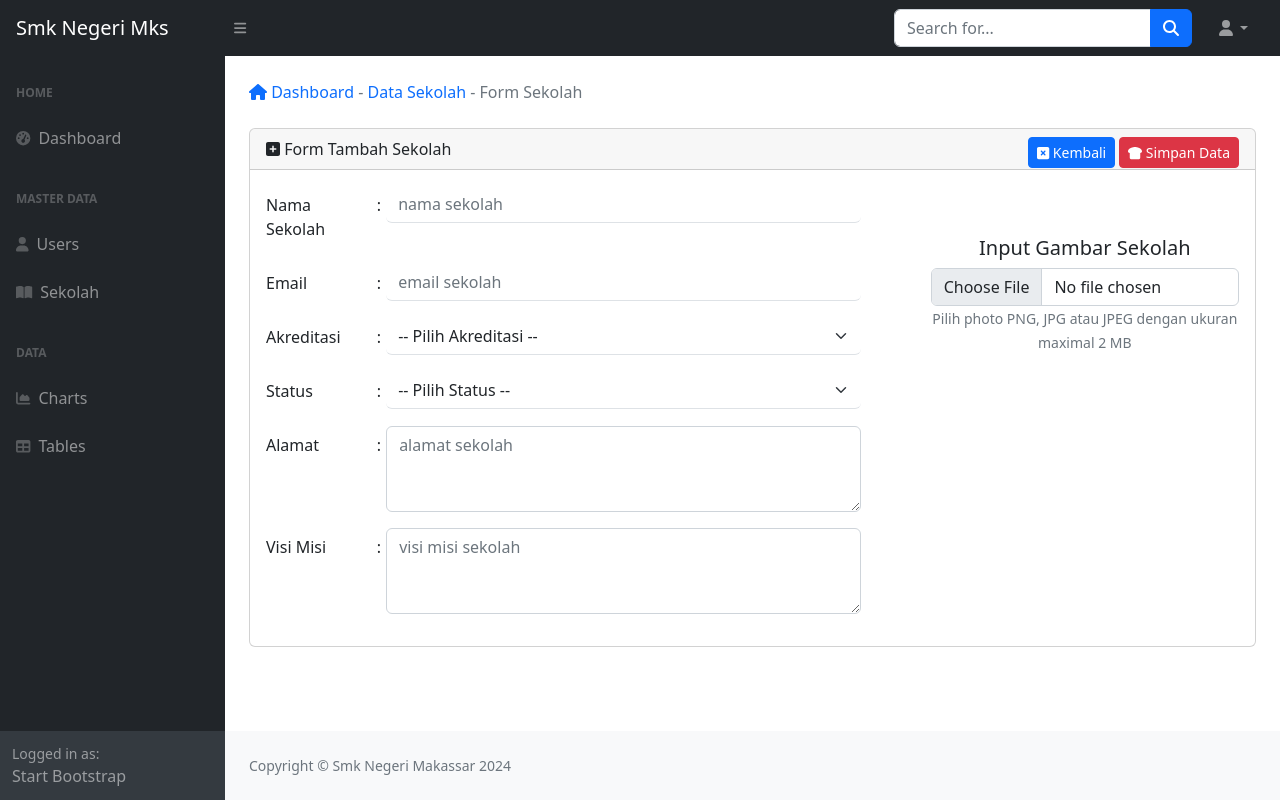
After one commit to noblesyl69/php-website-sekolah, a PHP site: page /php-project/sekolah/create.php in a window 1280 px wide. The commit adds this page. Run offline with PHP 8.4, Linux system fonts and the light colour scheme; some libraries are stand-ins or nearby versions.

Commit message:
membuat crud sekolah part index, create

```diff
--- /dev/null
+++ b/sekolah/alert.php
@@ -0,0 +1,18 @@
+<?php if ($msg === "error") :?>
+    <div class="alert alert-warning alert-dismissible fade show" role="alert">
+        <strong>Gagal</strong> Tidak ada gambar di tambahkan!
+        <button type="button" class="btn-close" data-bs-dismiss="alert" aria-label="Close"></button>
+    </div>
+<?php endif; ?>
+<?php if ($msg === "format") :?>
+    <div class="alert alert-warning alert-dismissible fade show" role="alert">
+        <strong>Gagal</strong> format bukan gambar!
+        <button type="button" class="btn-close" data-bs-dismiss="alert" aria-label="Close"></button>
+    </div>
+<?php endif; ?>
+<?php if ($msg === "size") :?>
+    <div class="alert alert-warning alert-dismissible fade show" role="alert">
+        <strong>Gagal</strong> file anda terlalu besar!
+        <button type="button" class="btn-close" data-bs-dismiss="alert" aria-label="Close"></button>
+    </div>
+<?php endif; ?>
--- /dev/null
+++ b/sekolah/create.php
@@ -0,0 +1,115 @@
+<?php
+
+    include_once "../config.php";
+
+    $title = "Data User | Smk Negeri Makassar";
+
+    include_once "../view/header.php";
+    include_once "../view/navbar.php";
+    include_once "../view/sidebar.php";
+
+   if (isset($_GET["msg"])) {
+        $msg = $_GET["msg"];
+   }else {
+        $msg = '';
+   }
+
+?>
+        <div id="layoutSidenav_content">
+            <main>
+                <div class="container-fluid px-4">
+                    <ol class="mt-4 breadcrumb mb-4">
+                        <li class="breadcrumb-item active"><a href="<?= $url; ?>" class="text-decoration-none"><i class="fa-solid fa-house"></i> Dashboard</a> - <a href="" class="text-decoration-none">Data Sekolah</a> - Form Sekolah</li>
+                    </ol>
+
+                    <!-- content -->
+                    <div class="card">
+                        <form action="function-sekolah.php" method="post" enctype="multipart/form-data">
+                            <div class="card-header">
+                                <span class="h6"><i class="fa-solid fa-square-plus"></i> Form Tambah Sekolah</span>
+
+                                <button type="submit" name="create" class="btn btn-sm btn-danger float-end ">
+                                <i class="fa-solid fa-bread-slice"></i> Simpan Data</button>
+
+                                <a href="<?= $url; ?>sekolah/index.php" name="submit" class="btn btn-primary float-end btn-sm me-1"><i class="fa-solid fa-square-xmark"></i> Kembali</a>
+                            </div>
+
+                            <!-- alert  -->
+                            <?php include_once "alert.php" ?>
+                            <!-- alert end -->
+
+                            <div class="card-body">
+                                <div class="row">
+                                    <div class="col-8">
+
+                                        <div class="mb-3 row">
+                                            <label for="nama" class="col-sm-2 col-form-label">Nama Sekolah</label>
+                                            <label for="" class="col-sm-1 col-form-label">:</label>
+                                            <div class="col-sm-9" style="margin-left: -46px;">
+                                                <input type="text" class="form-control  border-0 border-bottom" id="nama" name="nama" placeholder="nama sekolah">
+                                            </div>
+                                        </div>
+                                        <div class="mb-3 row">
+                                            <label for="email" class="col-sm-2 col-form-label">Email</label>
+                                            <label for="" class="col-sm-1 col-form-label">:</label>
+                                            <div class="col-sm-9" style="margin-left: -46px;">
+                                                <input type="text" class="form-control  border-0 border-bottom" id="email" name="email" placeholder="email sekolah">
+                                            </div>
+                                        </div>
+
+                                        <div class="mb-3 row">
+                                            <label for="akreditasi" class="col-sm-2 col-form-label">Akreditasi</label>
+                                            <label for="" class="col-sm-1 col-form-label">:</label>
+                                            <div class="col-sm-9" style="margin-left: -46px;">
+                                                <select class="form-select border-0 border-bottom" aria-label="Default select example" name="akreditasi">
+                                                    <option selected>-- Pilih Akreditasi --</option>
+                                                    <option value="A">A</option>
+                                                    <option value="B">B</option>
+                                                    <option value="C">C</option>
+                                                    <option value="D">D</option>
+                                                </select>
+                                            </div>
+                                        </div>
+                                        <div class="mb-3 row">
+                                            <label for="jabatan" class="col-sm-2 col-form-label">Status</label>
+                                            <label for="" class="col-sm-1 col-form-label">:</label>
+                                            <div class="col-sm-9" style="margin-left: -46px;">
+                                                <select class="form-select border-0 border-bottom" aria-label="Default select example" name="status">
+                                                    <option selected>-- Pilih Status --</option>
+                                                    <option value="Negeri">Negeri</option>
+                                                    <option value="Swasta">Swasta</option>
+                                                </select>
+                                            </div>
+                                        </div>
+
+                                        <div class="mb-3 row">
+                                            <label for="alamat" class="col-sm-2 col-form-label">Alamat</label>
+                                            <label for="" class="col-sm-1 col-form-label">:</label>
+                                            <div class="col-sm-9" style="margin-left: -46px;">
+                                                <textarea class="form-control" id="exampleFormControlTextarea1" rows="3" placeholder="alamat sekolah" name="alamat"></textarea>
+                                            </div>
+                                        </div>
+                                        <div class="mb-3 row">
+                                            <label for="visimisi" class="col-sm-2 col-form-label">Visi Misi</label>
+                                            <label for="" class="col-sm-1 col-form-label">:</label>
+                                            <div class="col-sm-9" style="margin-left: -46px;">
+                                                <textarea class="form-control" id="visimisi" rows="3" placeholder="visi misi sekolah" name="visimisi"></textarea>
+                                            </div>
+                                        </div>
+                                    </div>
+                                    <div class="col-4 text-center" style="margin-top: 50px;">
+                                        <h5 class=" text-center mb-2">Input Gambar Sekolah</h5>
+                                        <input class="form-control fonm-control-sm" type="file" id="formFile" name="gambar">
+
+                                        <small class="text-secondary">Pilih photo PNG, JPG atau JPEG dengan ukuran maximal 2 MB</small>
+                                    </div>
+                                </div>
+                            </div>
+                        </form>
+                    </div>
+                    <!-- content end -->
+
+                </div>
+            </main>
+
+<?php include_once "../view/footer.php" ?>
--- a/view/navbar.php
+++ b/view/navbar.php
@@ -16,8 +16,7 @@
             <li class="nav-item dropdown">
                 <a class="nav-link dropdown-toggle" id="navbarDropdown" href="#" role="button" data-bs-toggle="dropdown" aria-expanded="false"><i class="fas fa-user fa-fw"></i></a>
                 <ul class="dropdown-menu dropdown-menu-end" aria-labelledby="navbarDropdown">
-                    <li><a class="dropdown-item" href="#!">Settings</a></li>
-                    <li><a class="dropdown-item" href="#!">Activity Log</a></li>
+                    <li><a class="dropdown-item" href="#!">Profil</a></li>
                     <li>
                         <hr class="dropdown-divider" />
                     </li>
--- a/view/sidebar.php
+++ b/view/sidebar.php
@@ -14,38 +14,14 @@
                             Users
                         </a>
 
-                        <a class="nav-link collapsed" href="#" data-bs-toggle="collapse" data-bs-target="#collapsePages" aria-expanded="false" aria-controls="collapsePages">
+                        <a class="nav-link collapsed" href="<?= $url; ?>sekolah/index.php
+                        ">
                             <div class="sb-nav-link-icon"><i class="fas fa-book-open"></i></div>
-                            Pages
-                            <div class="sb-sidenav-collapse-arrow"><i class="fas fa-angle-down"></i></div>
+                            Sekolah
                         </a>
-                        <div class="collapse" id="collapsePages" aria-labelledby="headingTwo" data-bs-parent="#sidenavAccordion">
-                            <nav class="sb-sidenav-menu-nested nav accordion" id="sidenavAccordionPages">
-                                <a class="nav-link collapsed" href="#" data-bs-toggle="collapse" data-bs-target="#pagesCollapseAuth" aria-expanded="false" aria-controls="pagesCollapseAuth">
-                                        Authentication
-                                        <div class="sb-sidenav-collapse-arrow"><i class="fas fa-angle-down"></i></div>
-                                    </a>
-                                <div class="collapse" id="pagesCollapseAuth" aria-labelledby="headingOne" data-bs-parent="#sidenavAccordionPages">
-                                    <nav class="sb-sidenav-menu-nested nav">
-                                        <a class="nav-link" href="login.html">Login</a>
-                                        <a class="nav-link" href="register.html">Register</a>
-                                        <a class="nav-link" href="password.html">Forgot Password</a>
-                                    </nav>
-                                </div>
-                                <a class="nav-link collapsed" href="#" data-bs-toggle="collapse" data-bs-target="#pagesCollapseError" aria-expanded="false" aria-controls="pagesCollapseError">
-                                        Error
-                                        <div class="sb-sidenav-collapse-arrow"><i class="fas fa-angle-down"></i></div>
-                                    </a>
-                                <div class="collapse" id="pagesCollapseError" aria-labelledby="headingOne" data-bs-parent="#sidenavAccordionPages">
-                                    <nav class="sb-sidenav-menu-nested nav">
-                                        <a class="nav-link" href="401.html">401 Page</a>
-                                        <a class="nav-link" href="404.html">404 Page</a>
-                                        <a class="nav-link" href="500.html">500 Page</a>
-                                    </nav>
-                                </div>
-                            </nav>
-                        </div>
-                        <div class="sb-sidenav-menu-heading">Addons</div>
+
+
+                        <div class="sb-sidenav-menu-heading">Data</div>
                         <a class="nav-link" href="charts.html">
                             <div class="sb-nav-link-icon"><i class="fas fa-chart-area"></i></div>
                             Charts
```
Also changed, not shown: sekolah/function-sekolah.php (added, +75 -0 lines), sekolah/index.php (added, +85 -0 lines), asset/img/sekolah/65ae97157011a.png (added), asset/img/sekolah/65ae97521ce5b.png (added).
